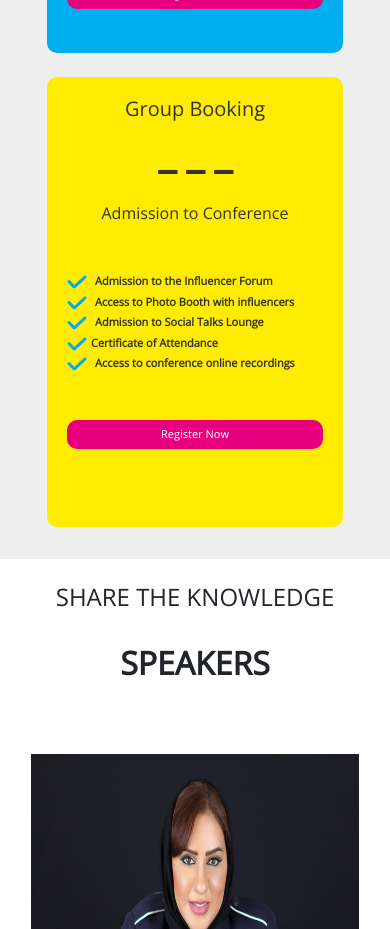
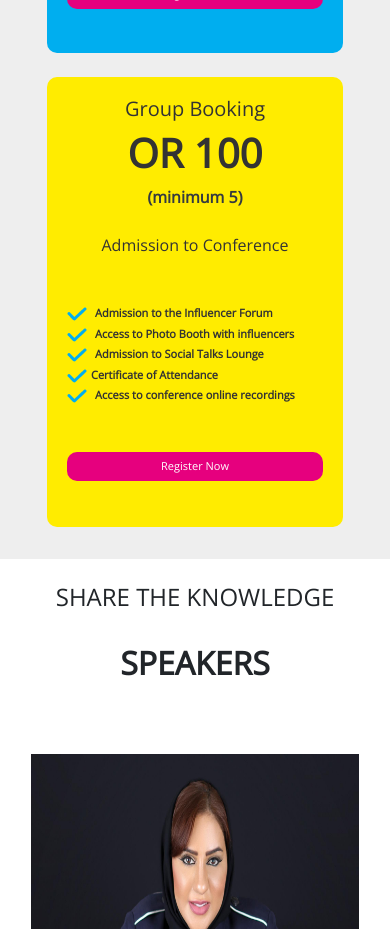
Before and after one commit to hoseinsedaqat/Osmw, a Vue app: page / in a window 390 px wide. Shown: the part 5340-6269 px from the top of the page. Built offline with nearby package versions, Linux system fonts and the light colour scheme.

Commit message:
add font-weight-bold

```diff
--- a/src/views/Home/Components/ShowcaseHome.vue
+++ b/src/views/Home/Components/ShowcaseHome.vue
@@ -79,7 +79,7 @@ export default {
 #showcase {
   margin: 4rem 0 0 0;
   width: 100%;
-  height: 700px;
+  height: 800px;
   background: url("@/assets/Images/waiting-room-with-monitors.jpg") no-repeat center
     center/cover;
   position: relative;
@@ -88,7 +88,7 @@ export default {
 #showcase .showcase-layout {
   position: absolute;
   width: 100%;
-  height: 700px;
+  height: 800px;
   background-color: rgba(0, 0, 0, 0.3);
 }
 
@@ -122,7 +122,7 @@ export default {
 }
 
 .own-size {
-  font-size: 40px;
+  font-size: 50px;
   font-weight: 900;
 }
 
@@ -169,5 +169,10 @@ export default {
   #showcase .showcase-3 button {
     width: 100%;
   }
+
+  .own-size {
+  font-size: 40px;
+  font-weight: 900;
+}
 }
 </style>
--- a/src/views/Home/Components/TicktsHome.vue
+++ b/src/views/Home/Components/TicktsHome.vue
@@ -101,7 +101,8 @@
           <div class="cards" id="cardOne">
             <div class="card-body">
               <h5 class="text-center">Group Booking</h5>
-              <h1 class="text-center font-weight-bold">_ _ _</h1>
+              <h1 class="text-center font-weight-bold">OR 100</h1>
+              <p class="text-dark text-center font-weight-bold"> (minimum 5)</p>
               <p class="mt-4 text-center">Admission to Conference</p>
               <div class="mt-5 ftickts">
                 <div class="my-1">
```
